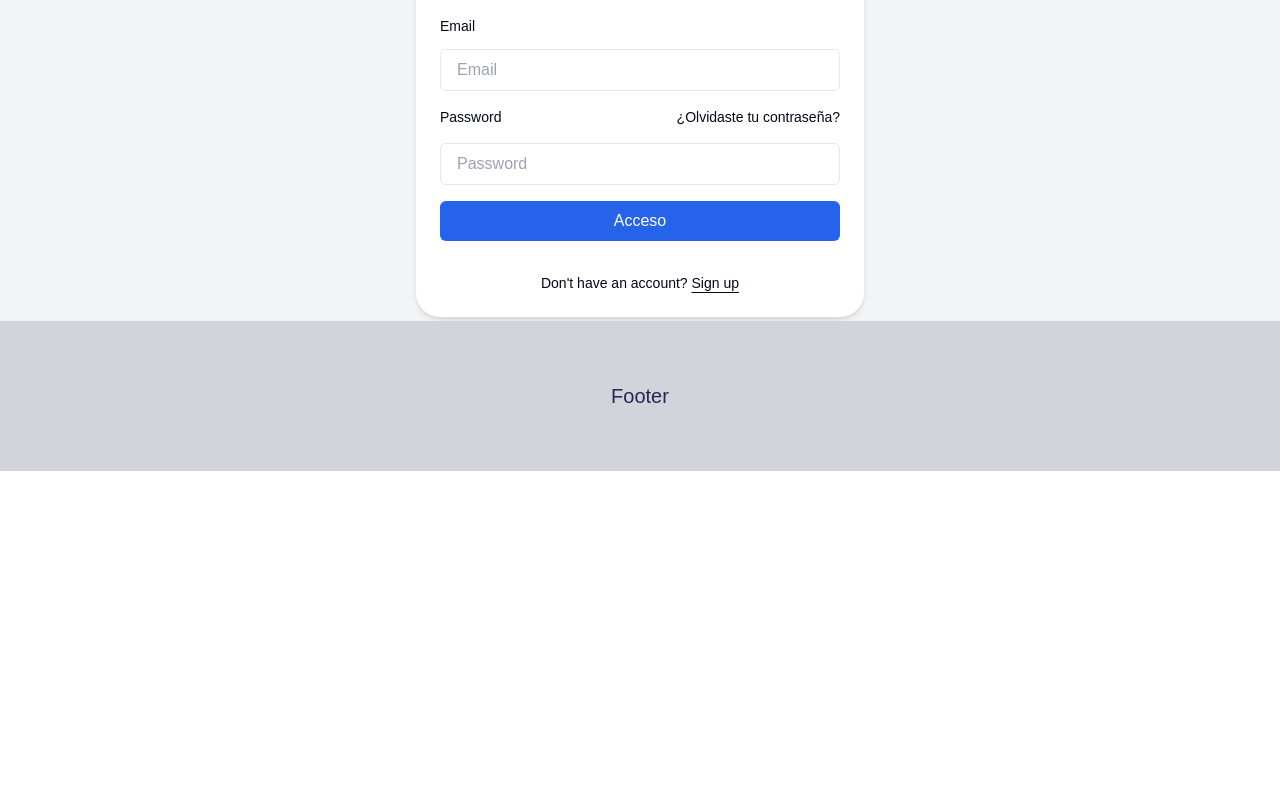
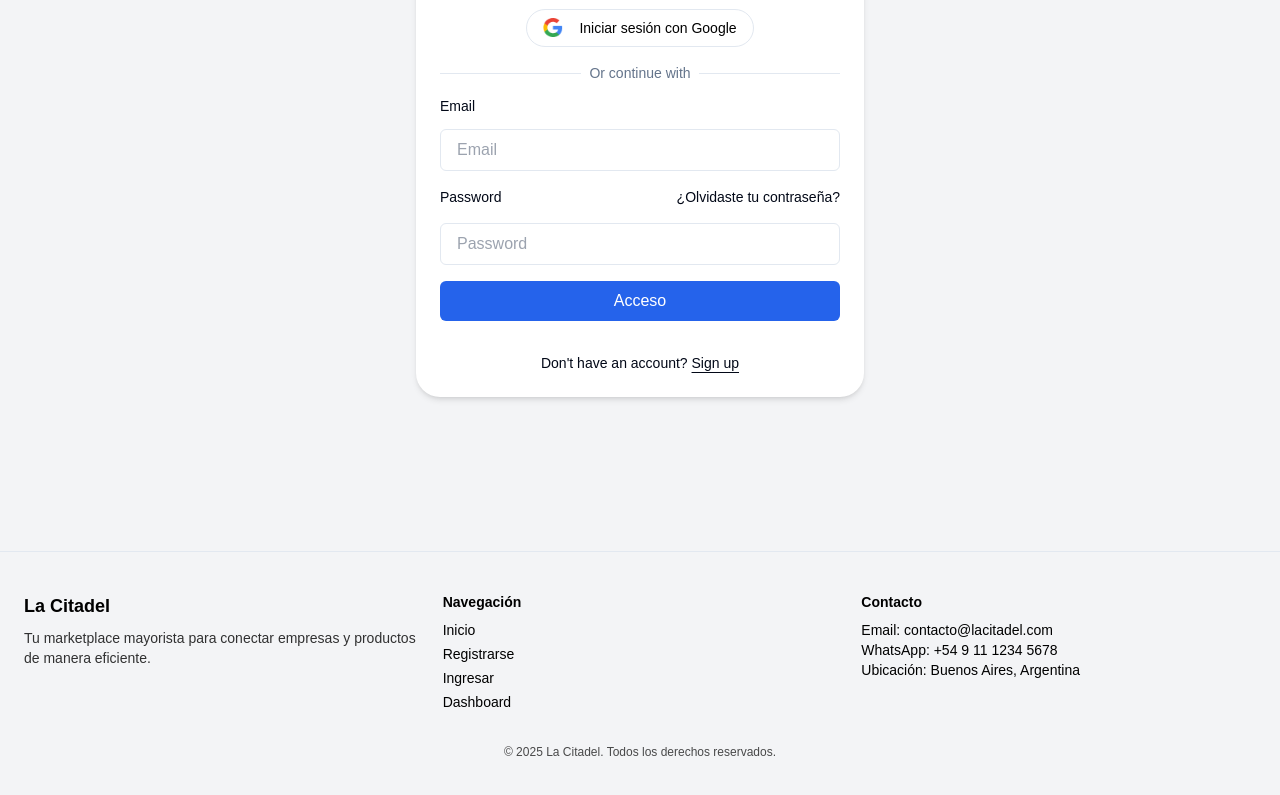
Before and after one commit to gfrassetti/citadelapp, a Next.js app: page /login in a window 1280 px wide. Shown: the part 329-1124 px from the top of the page. Before the commit the page ends 800 px from the top, so only its background shows below. Built offline with nearby package versions, Linux system fonts and the light colour scheme; no server answers.

Commit message:
footer and header

```diff
--- a/src/app/globals.css
+++ b/src/app/globals.css
@@ -7,6 +7,9 @@ body {
 }
 html, body {
   @apply min-h-screen w-full;
+  height: 100%;
+  margin: 0;
+  padding: 0;
 }
 
 @layer base {
--- a/src/app/layout.js
+++ b/src/app/layout.js
@@ -1,4 +1,5 @@
 "use client";
+
 import { Geist, Geist_Mono } from "next/font/google";
 import { ThemeProvider } from "@/context/ThemeProvider";
 import { AuthProvider } from "@/context/AuthContext";
@@ -30,8 +31,8 @@ export default function RootLayout({ children }) {
     "/login": { header: <AuthHeader />, footer: <Footer /> },
     "/register": { header: <AuthHeader />, footer: <Footer /> },
     "/dashboard": { header: null, footer: null },
-    "/product": { header: null, footer: null },
-    "/company": { header: null, footer: null },
+    "/product": { header: <Header />, footer:  <Footer /> },
+    "/company": { header: <Header />, footer:  <Footer /> },
   };
 
   const { header, footer } = layouts[pathname] || {
@@ -41,13 +42,13 @@ export default function RootLayout({ children }) {
 
   return (
     <QueryClientProvider client={queryClient}>
-      <html lang="en">
-        <body className="antialiased flex flex-col justify-center items-center w-full">
+      <html lang="en" className={`${geistSans.variable} ${geistMono.variable}`}>
+        <body className="min-h-screen flex flex-col">
           <ThemeProvider>
             <AuthProvider>
               <UserDataProvider>
                 {header}
-                {children}
+                <main className="flex-1 w-full mx-auto pt-[80px]">{children}</main>
                 {footer}
               </UserDataProvider>
             </AuthProvider>
--- a/src/app/page.js
+++ b/src/app/page.js
@@ -55,7 +55,7 @@ export default function HomeSearch() {
   };
 
   return (
-    <div className="max-w-7xl mx-auto p-4 w-full">
+    <div className="max-w-7xl mx-auto p-4 w-full h-max">
       <h1 className="text-center text-2xl font-bold mb-6">Homepage</h1>
 
       <div className="flex flex-col md:flex-row gap-6">
--- a/src/components/CompanyPageContent.jsx
+++ b/src/components/CompanyPageContent.jsx
@@ -1,10 +1,10 @@
-// src/components/CompanyPageContent.jsx
 'use client';
 
 import { useSearchParams } from "next/navigation";
 import { useEffect, useState } from "react";
 import { doc, getDoc, collection, getDocs, query, where } from "firebase/firestore";
 import { db } from "@/lib/db/db";
+import Link from "next/link";
 
 export default function CompanyPageContent() {
   const searchParams = useSearchParams();
@@ -14,6 +14,7 @@ export default function CompanyPageContent() {
 
   useEffect(() => {
     if (!id) return;
+
     const fetchEmpresa = async () => {
       const ref = doc(db, "empresas", id);
       const snap = await getDoc(ref);
@@ -40,6 +41,7 @@ export default function CompanyPageContent() {
     <div className="max-w-5xl mx-auto p-6">
       <h1 className="text-2xl font-bold mb-4">{empresa.companyName}</h1>
       <p>Dirección: {empresa.address || "-"}</p>
+      <p>Código Postal: {empresa.postalCode || "-"}</p>
       <p>Teléfono: {empresa.phone || "-"}</p>
       <p>Email: {empresa.email || "-"}</p>
       <p>WhatsApp: {empresa.whatsapp || "-"}</p>
@@ -48,22 +50,32 @@ export default function CompanyPageContent() {
 
       <div className="mt-6">
         <h2 className="text-xl font-semibold mb-2">Productos</h2>
-        {productos.length === 0 ? (
+        {
+          productos.length === 0 ? (
             <p>No hay productos para esta empresa.</p>
           ) : (
-          <div className="grid grid-cols-1 sm:grid-cols-2 gap-4">
+            <div className="grid grid-cols-1 sm:grid-cols-2 lg:grid-cols-3 gap-4">
               {productos.map((prod) => (
-              <div key={prod.id} className="border rounded p-4">
-                <h3 className="font-bold">{prod.productName}</h3>
+                <Link
+                  key={prod.id}
+                  href={`/product?id=${prod.id}`}
+                  className="block border rounded p-4 hover:shadow-md transition-shadow cursor-pointer"
+                >
+                  <h3 className="font-bold mb-2">{prod.productName}</h3>
                   {prod.imageUrl && (
-                  <img src={prod.imageUrl} alt={prod.productName} className="h-32 object-contain my-2" />
+                    <img
+                      src={prod.imageUrl}
+                      alt={prod.productName}
+                      className="h-32 object-contain my-2"
+                    />
                   )}
                   <p>{prod.description}</p>
-                <p className="font-semibold">Precio: ${prod.price}</p>
-              </div>
+                  <p className="font-semibold text-green-600">${prod.price}</p>
+                </Link>
               ))}
             </div>
-        )}
+          )
+        }
       </div>
     </div>
   );
--- a/src/components/Footer.jsx
+++ b/src/components/Footer.jsx
@@ -1,18 +1,44 @@
 "use client";
 
 import { useTheme } from "next-themes";
-import Image from "next/image"
 import clsx from "clsx";
 
+export default function Footer() {
+  const { theme } = useTheme();
 
-export default function Footer(){
-const { theme } = useTheme();
-return (
-    <footer className={clsx(
-        "flex w-full h-[150px] text-center items-center justify-between transition-colors absolute bottom-0 inset-x-0",
-        theme === "dark" ? "bg-[#292554] text-white" : "bg-gray-300 text-black"
-      )}>
-        <div className={clsx("hover:text-underline text-xl text-center mx-auto" , theme === "dark" ? "text-[#06f388]" : "text-[#292554]")}>Footer</div>
+  return (
+    <footer
+      className={clsx(
+        "w-full border-t px-6 py-10 mt-auto",
+        theme === "dark" ? "bg-[#1f1b34] text-gray-100" : "bg-gray-100 text-black"
+      )}
+    >
+      <div className="max-w-7xl mx-auto grid grid-cols-1 md:grid-cols-3 gap-6 text-sm">
+        <div>
+          <h4 className="font-bold text-lg mb-2">La Citadel</h4>
+          <p className="opacity-80">
+            Tu marketplace mayorista para conectar empresas y productos de manera eficiente.
+          </p>
+        </div>
+        <div>
+          <h4 className="font-semibold mb-2">Navegación</h4>
+          <ul className="space-y-1">
+            <li><a href="/">Inicio</a></li>
+            <li><a href="/register">Registrarse</a></li>
+            <li><a href="/login">Ingresar</a></li>
+            <li><a href="/dashboard">Dashboard</a></li>
+          </ul>
+        </div>
+        <div>
+          <h4 className="font-semibold mb-2">Contacto</h4>
+          <p>Email: contacto@lacitadel.com</p>
+          <p>WhatsApp: +54 9 11 1234 5678</p>
+          <p>Ubicación: Buenos Aires, Argentina</p>
+        </div>
+      </div>
+      <div className="mt-8 text-center text-xs opacity-70">
+        © 2025 La Citadel. Todos los derechos reservados.
+      </div>
     </footer>
-)
+  );
 }
--- a/src/components/Header.jsx
+++ b/src/components/Header.jsx
@@ -4,14 +4,9 @@ import { useState } from "react";
 import { Sheet, SheetTrigger, SheetContent } from "@/components/ui/sheet";
 import { Menu } from "lucide-react";
 import { useTheme } from "next-themes";
-import ThemeToggle from "@/components/ThemeToggle"
-import { Card, CardContent } from "@/components/ui/card";
+import ThemeToggle from "@/components/ThemeToggle";
 import Image from "next/image";
 import clsx from "clsx";
-import { Button } from "@/components/ui/button"
-import { Input } from "@/components/ui/input"
-
-
 import Link from "next/link";
 
 export default function Header() {
@@ -19,38 +14,73 @@ export default function Header() {
   const { theme } = useTheme();
 
   return (
-      <header
-        className={clsx(
-          "flex items-center justify-between transition-colors fixed w-full top-0",
-          theme === "dark" ? "bg-[#292554] text-white" : "bg-gray-300 text-black"
-        )}
-      >
-      <Image src="/assets/logo.png" alt="Logo de Mi App" width={80} height={80} className="mb-2" />
-      <span className="text-2xl font-bold text-gray-800"></span>
-      <div className="hidden items-center gap-4 px-6 w-auto sm:flex">
-      <Link href="/login" className={clsx("hover:text-[#c646a2] transition-colors" , theme === "dark" ? "text-[#06f388]" : "text-[#292554]")}>Ingresa</Link>
-      <Link href="/register" className={clsx("hover:text-[#c646a2] transition-colors" , theme === "dark" ? "text-[#06f388]" : "text-[#292554]")}>Si sos Mayorista, Crea tu cuenta</Link>
-      <Link className={clsx("hover:text-[#c646a2] transition-colors" , theme === "dark" ? "text-[#06f388]" : "text-[#292554]")} href="">Link</Link>
+    <header
+      className={clsx(
+        "fixed top-0 inset-x-0 z-50 h-[80px] flex items-center justify-between px-6 transition-colors",
+        theme === "dark" ? "bg-[#292554] text-white" : "bg-gray-300 text-black"
+      )}
+    >
+      {/* Logo + Marca */}
+      <div className="flex items-center gap-3">
+        <Image
+          src="/assets/logo.png"
+          alt="Logo"
+          width={50}
+          height={50}
+          className="rounded-full"
+        />
+        <span className="text-xl font-semibold tracking-tight">La Citadel</span>
       </div>
-      <div className="flex items-center gap-4 px-2 sm:px-8 w-auto">
-        {/* Botón de cambio de tema */}
+
+      {/* Navegación escritorio */}
+      <nav className="hidden sm:flex items-center gap-6 text-sm font-medium">
+        <Link
+          href="/login"
+          className={clsx(
+            "hover:underline",
+            theme === "dark" ? "text-[#06f388]" : "text-[#292554]"
+          )}
+        >
+          Ingresa
+        </Link>
+        <Link
+          href="/register"
+          className={clsx(
+            "hover:underline",
+            theme === "dark" ? "text-[#06f388]" : "text-[#292554]"
+          )}
+        >
+          Si sos Mayorista, Crea tu cuenta
+        </Link>
+        <Link
+          href="#"
+          className={clsx(
+            "hover:underline",
+            theme === "dark" ? "text-[#06f388]" : "text-[#292554]"
+          )}
+        >
+          Link
+        </Link>
+      </nav>
+
+      {/* Toggle + Menú móvil */}
+      <div className="flex items-center gap-3">
         <ThemeToggle />
-        {/* Menú Hamburguesa */}
         <Sheet open={open} onOpenChange={setOpen}>
-          <SheetTrigger className="p-2 rounded-md transition-colors bg-gray-300 dark:bg-gray-600 block sm:hidden">
+          <SheetTrigger className="block sm:hidden p-2 rounded-md bg-gray-200 dark:bg-gray-600">
             <Menu className="h-6 w-6 text-black dark:text-white" />
           </SheetTrigger>
           <SheetContent
             side="left"
             className={clsx(
-              "transition-colors",
-              theme === "dark" ? "bg-gray-900 text-[#5deb5a]" : "bg-white text-black"
+              "pt-10",
+              theme === "dark" ? "bg-gray-900 text-white" : "bg-white text-black"
             )}
           >
-            <ul className="flex flex-col gap-4">
-              <li><a href="/" onClick={() => setOpen(false)}>Inicio</a></li>
-              <li><a href="/about" onClick={() => setOpen(false)}>Sobre Nosotros</a></li>
-              <li><a href="/contact" onClick={() => setOpen(false)}>Contacto</a></li>
+            <ul className="flex flex-col gap-4 text-lg px-4">
+              <li><Link href="/" onClick={() => setOpen(false)}>Inicio</Link></li>
+              <li><Link href="/register" onClick={() => setOpen(false)}>Crear cuenta</Link></li>
+              <li><Link href="/login" onClick={() => setOpen(false)}>Ingresar</Link></li>
             </ul>
           </SheetContent>
         </Sheet>
```
Also changed, not shown: src/app/company/page.js (+32 -35 lines). Lines whose indentation alone changed are shown as unchanged.
